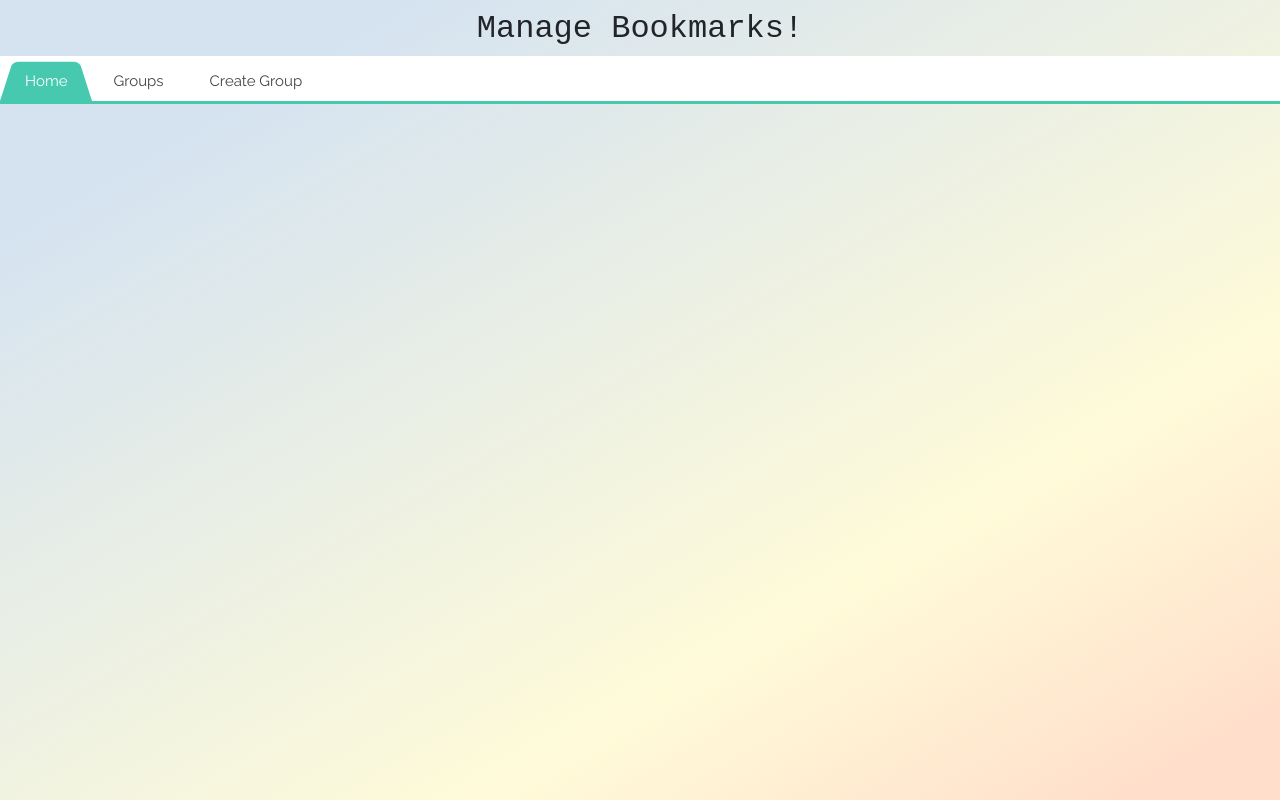
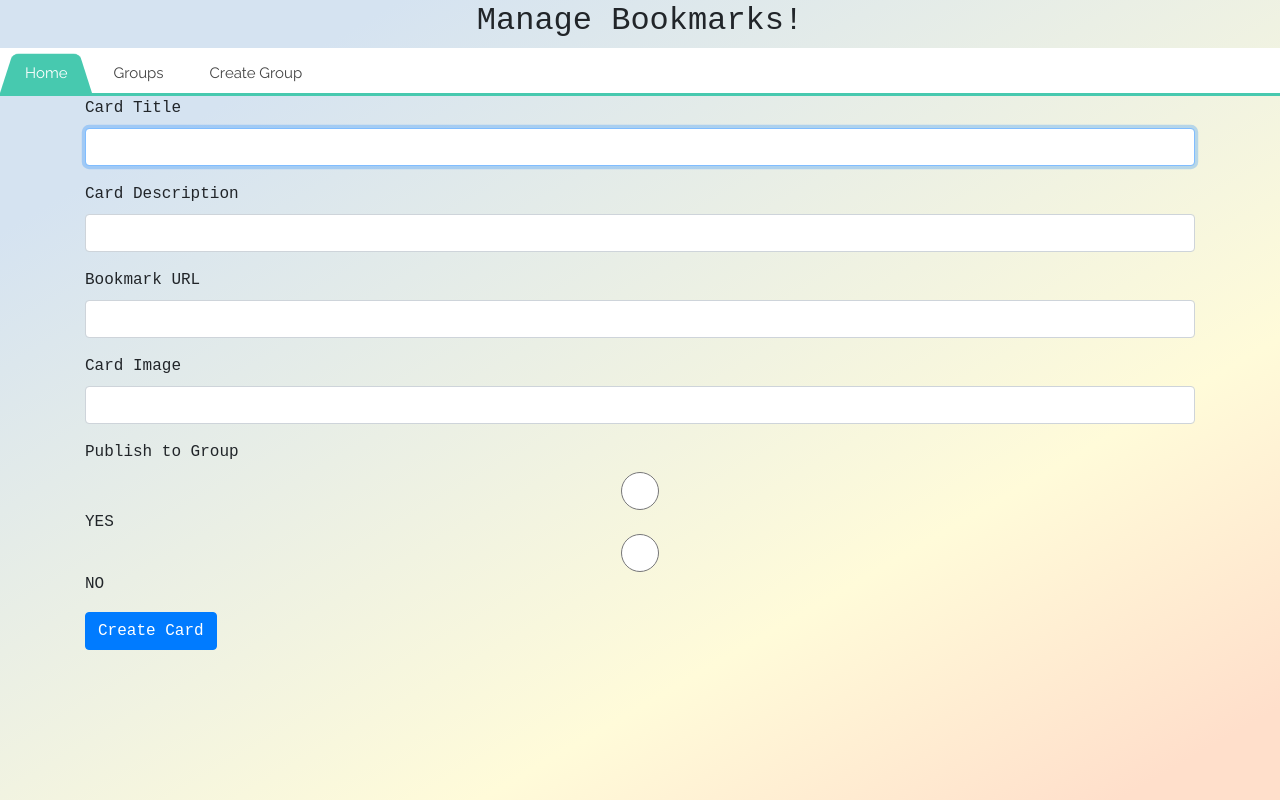
Before and after one commit to agil-mugil/bookmark-ui, an Angular app: page /addCard/1/1 in a window 1280 px wide. Before the commit this address led to /. Built offline with nearby package versions, Linux system fonts and the light colour scheme; no server answers.

Commit message:
feat:completed the create card feature

```diff
--- a/src/app/app.module.ts
+++ b/src/app/app.module.ts
@@ -10,6 +10,7 @@ import { CardComponent } from './components/card/card.component';
 import { RedirectComponent } from './components/redirect/redirect.component';
 import { GroupComponent } from './components/group/group.component';
 import { CreateGroupComponent } from './components/creategroup/create-group.component';
+import { AddcardComponent } from './components/addcard/addcard.component';
 
 @NgModule({
   declarations: [
@@ -17,7 +18,8 @@ import { CreateGroupComponent } from './components/creategroup/create-group.comp
     CardComponent,
     RedirectComponent,
     GroupComponent,
-    CreateGroupComponent
+    CreateGroupComponent,
+    AddcardComponent
   ],
   imports: [
     BrowserModule,
--- /dev/null
+++ b/src/app/components/addcard/addcard.component.html
@@ -0,0 +1,29 @@
+<div class="container">
+  <form [formGroup]="cardForm" (ngSubmit)="createCard()" novalidate>
+    <div *ngIf="validMessage != ''">
+      <h3 class="has-info">{{validMessage}}</h3>
+    </div>
+	<div class="form-group">
+      <label>Card Title</label>
+      <input type="text" class="form-control" formControlName="cardTitle" required autofocus/>
+    </div>
+	<div class="form-group">
+      <label>Card Description</label>
+      <input type="text" class="form-control" formControlName="cardDesc" required/>
+    </div>
+	<div class="form-group">
+      <label>Bookmark URL</label>
+      <input type="text" class="form-control" formControlName="bookmarkUrl" required/>
+    </div>
+	<div class="form-group">
+      <label>Card Image</label>
+      <input type="text" class="form-control" formControlName="imageUrl" required/>
+    </div>
+	<div class="form-group">
+      <label>Publish to Group</label>
+      <input type="radio" class="form-control" formControlName="publish" value="Y" />YES
+	  <input type="radio" class="form-control" formControlName="publish" value="N"/> NO
+    </div>
+    <button type="submit" class="btn btn-primary" >Create Card</button>
+  </form>
+</div>
--- /dev/null
+++ b/src/app/components/addcard/addcard.component.ts
@@ -0,0 +1,69 @@
+import { Component, OnInit } from '@angular/core';
+import { FormGroup, FormControl, Validators } from '@angular/forms';
+import { CardService } from '../../services/card.service';
+import { ActivatedRoute } from '@angular/router';
+import { Observable } from 'rxjs';
+import { SharedService } from '../../services/shared.service';
+
+@Component({
+  selector: 'app-addcard',
+  templateUrl: './addcard.component.html',
+  styleUrls: ['./addcard.component.css']
+})
+export class AddcardComponent implements OnInit {
+
+cardForm: FormGroup;
+validMessage: string = "";
+groupId:number;
+groupValue:string;
+
+
+/** Short URL preparation varilables */
+objectkeys = Object.keys;
+  constructor(private cardService: CardService,private route: ActivatedRoute,
+			  private sharedService: SharedService
+			  ) { }
+
+
+  ngOnInit(): void {
+	const param = this.route.snapshot.paramMap.get('groupId');
+    if (param) {
+      this.groupId = +param;
+	  this.groupValue =  this.route.snapshot.paramMap.get('groupValue');
+
+    }
+	this.cardForm = new FormGroup({
+		cardTitle: new FormControl('',Validators.required),
+		cardDesc: new FormControl('',Validators.required),
+		bookmarkUrl: new FormControl('',Validators.required),
+		shortUrl: new FormControl(''),
+		imageUrl: new FormControl('',Validators.required),
+		publish: new FormControl('',Validators.required),
+		groupId: new FormControl(this.groupId,Validators.required)
+	});
+  }
+createCard() {
+
+	if(this.cardForm.valid) {
+		const shortUrlValue = this.sharedService.getShortUrl(this.cardForm.get('bookmarkUrl').value);
+		const finalShortUrl = window.location.origin+'/'+this.groupValue+"/"+shortUrlValue;
+		this.cardForm.patchValue({shortUrl: finalShortUrl});
+		alert(this.cardForm.get('shortUrl').value);
+		this.validMessage = "Your Card has been added succesfully to your group.";
+		this.cardService.createCard(this.cardForm.value).subscribe(
+			data => {
+				this.cardForm.reset();
+				return true;
+			},
+			error => {
+				return Observable.throw(error);
+			}
+		)
+	} else {
+		this.validMessage = "Please fill out the form before submitting!";
+	}
+}
+
+
+
+}
--- a/src/app/components/group/group.component.html
+++ b/src/app/components/group/group.component.html
@@ -4,7 +4,8 @@
       <th>Group By</th>
       <th>Group Name</th>
       <th>Group Creator</th>
-      <th class="text-right">Group Cards</th>
+      <th>Group Cards</th>
+	  <th>Create Card</th>
     </tr>
     <tr *ngFor="let group of groups">
       <td>
@@ -16,8 +17,11 @@
       <td>
         {{group.groupAdmins[0].userId}}
       </td>
-      <td class="text-right">
+      <td>
 		<a [routerLink] = "['/cards', group.groupId]">{{group.groupValue}}</a>
+      </td>
+		<td>
+		<a [routerLink] = "['/addCard',group.groupId,group.groupValue]">Add a Card</a>
       </td>
     </tr>
   </table>
--- a/src/app/components/redirect/redirect.guard.ts
+++ b/src/app/components/redirect/redirect.guard.ts
@@ -25,9 +25,13 @@ export class RedirectGuard implements CanActivate {
 	}
 
 	redirect(orignalUrl:string) {
-		window.close();
-	 	window.open(orignalUrl, "_blank");
+		//this.closeWindow();
+	 	window.open(orignalUrl, "_self");
 	    return false;
+	}
+	closeWindow() {
+  		window.open('','_parent','');
+  		window.close();
 	}
 
 }
--- a/src/app/services/card.service.ts
+++ b/src/app/services/card.service.ts
@@ -20,4 +20,9 @@ export class CardService {
 	getCard(shortUrl: String){
 		return this.http.get('/server/api/v1/cards/cardByShortUrl?shortUrl='+shortUrl);
 	}
+	createCard(card:any) {
+		let body = JSON.stringify(card);
+		return this.http.post("/server/api/v1/cards/createCard", body,httpOptions);
+	}
+
 }
--- a/src/app/services/group.service.ts
+++ b/src/app/services/group.service.ts
@@ -22,7 +22,7 @@ export class GroupService {
 		return this.http.get('/server/api/v1/groups/groupValues?groupType='+groupType);
 	}
 	createGroup(group) {
-	let body = JSON.stringify(group);
-	return this.http.post("/server/api/v1/groups/createGroup", body,httpOptions);
+		let body = JSON.stringify(group);
+		return this.http.post("/server/api/v1/groups/createGroup", body,httpOptions);
+	}
 }
-}
--- /dev/null
+++ b/src/app/services/shared.service.ts
@@ -0,0 +1,34 @@
+import { Injectable } from '@angular/core';
+import { UrlTree, UrlSegmentGroup,UrlSegment, PRIMARY_OUTLET, Router } from '@angular/router';
+
+@Injectable({
+  providedIn: 'root'
+})
+export class SharedService {
+
+  url = '';
+  tree: UrlTree;
+  primary: UrlSegmentGroup;
+  constructor(private router: Router) { }
+
+getShortUrl(url:string):string {
+    this.url = url.replace('https://','').
+					replace('http://','').
+					replace('#','/').
+					replace('www.','').
+					replace('.com','').
+					trim();
+
+	if(this.url.length == this.url.lastIndexOf('/')+1) {
+		this.url = this.url.substring(0,this.url.length-1);
+	}
+
+	console.log(this.url);
+    this.tree = this.router.parseUrl(this.url);
+    this.primary = this.tree.root.children[PRIMARY_OUTLET];
+    const primarySegments: UrlSegment[] = this.primary.segments;
+ 	console.log(primarySegments);
+	console.log(primarySegments[primarySegments.length-1].path);
+	return primarySegments[primarySegments.length-1].path;
+  }
+}
--- a/src/css/bookmark.css
+++ b/src/css/bookmark.css
@@ -3,8 +3,8 @@ html {
 }
 
 body {
-  padding-top: 10px;
-  padding-bottom: 10px;
+  padding-top: 2px;
+  padding-bottom: 2px;
   text-rendering: optimizeLegibility;
   position: relative;
   min-height: 100%;
```
Also changed, not shown: src/app/app-routing.module.ts (+6 -1 lines), src/app/components/addcard/addcard.component.css (added), 2 other files (tests, documents, lock files or other folders).
